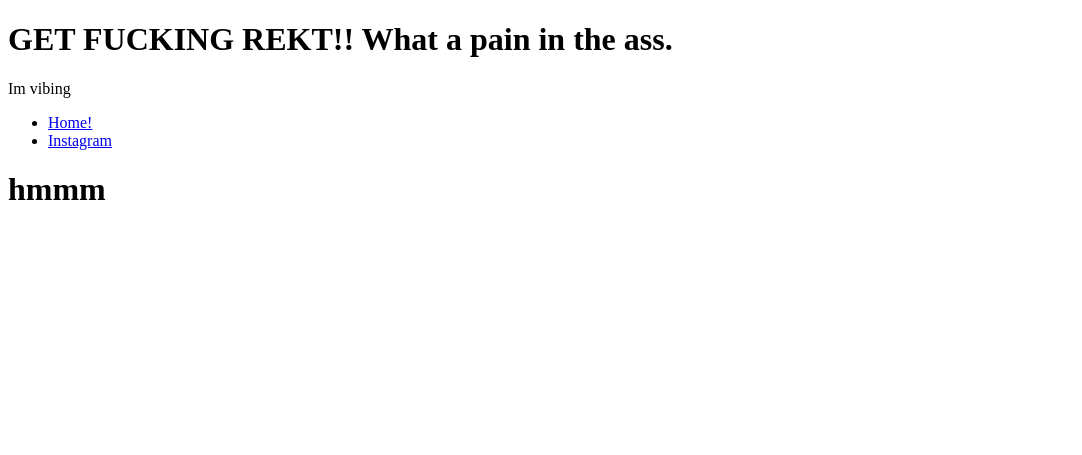
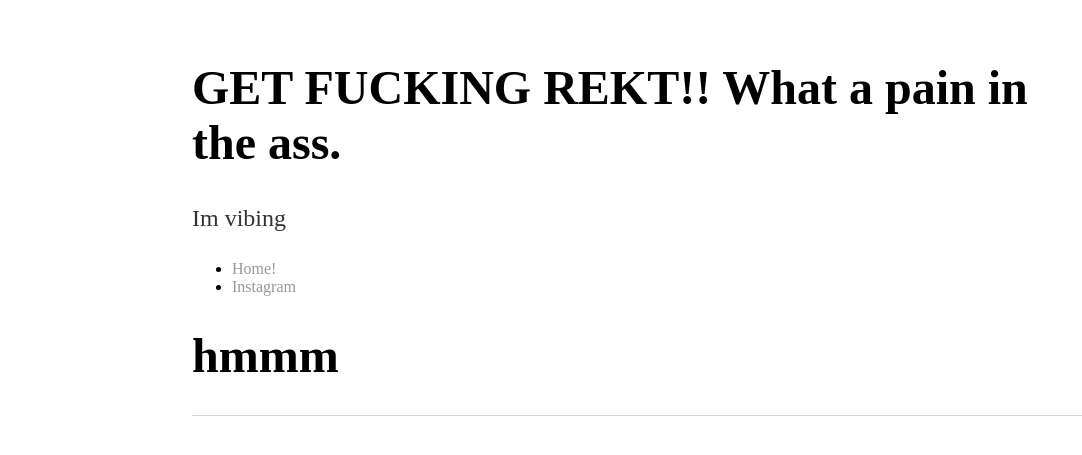
Before and after one commit to LiteralHat/literalhat.github.io, a Jekyll site: the page built from index.html, in a window 1280 px wide. Shown: the top 455 px of the page, without its empty margins (0-1082 px from the left). Built offline with Jekyll 4.4.1, drawn with Linux system fonts in a browser that asks for light colours; some web fonts are replaced; Markdown is read by kramdown in place of the engine named in the settings.

Commit message:
Update default.html

```diff
--- a/_layouts/default.html
+++ b/_layouts/default.html
@@ -11,7 +11,7 @@
 	<meta name="theme-color" content="#ffffff">
 	<title>{{ page.title }}</title>
 				<!-- link to main stylesheet -->
-		<link rel="stylesheet" href="https://literalhat.com/stylesheet.css" type="text/css" charset="utf-8" />
+		<link rel="stylesheet" href="https://literalhat.com/css/main.css" type="text/css" charset="utf-8" />
 	</head>
 	<body>
 		<div class="container">
```
